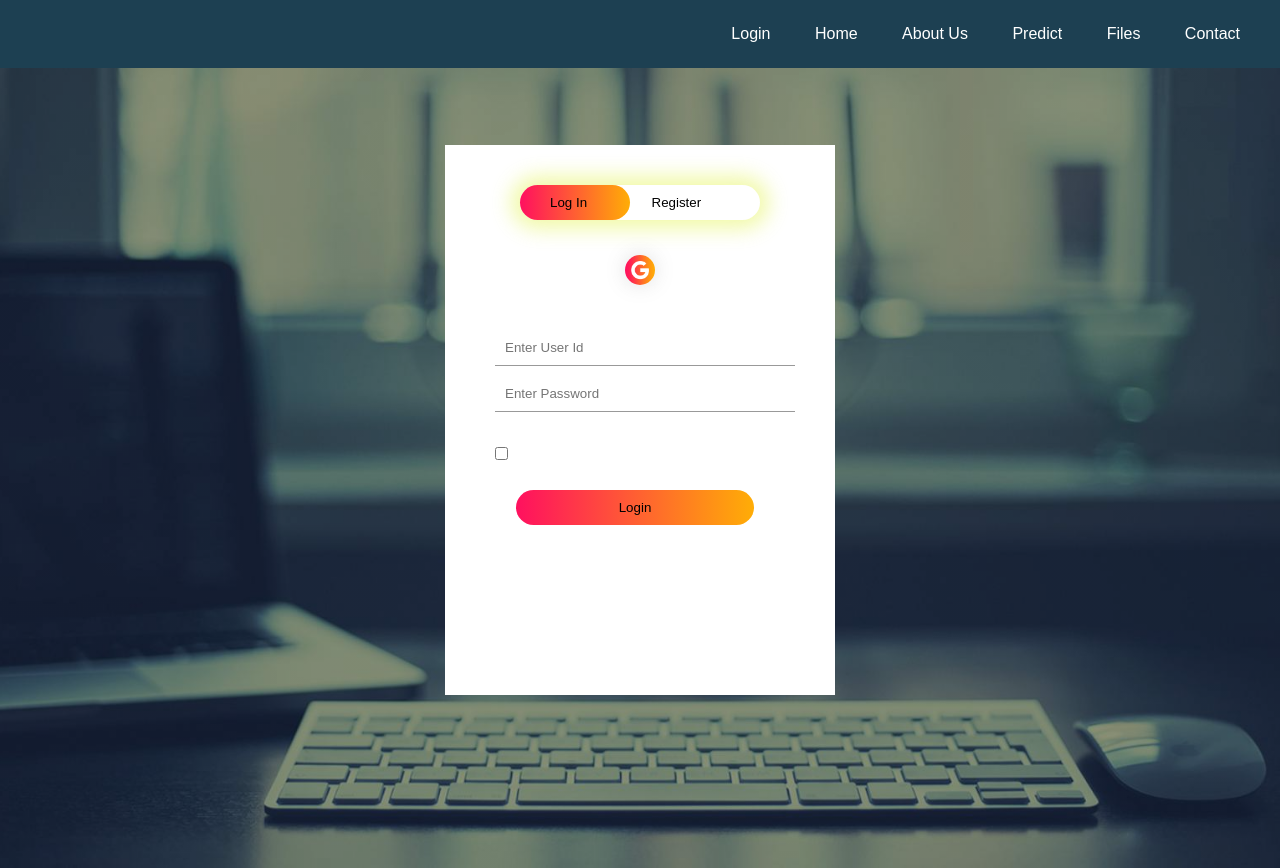
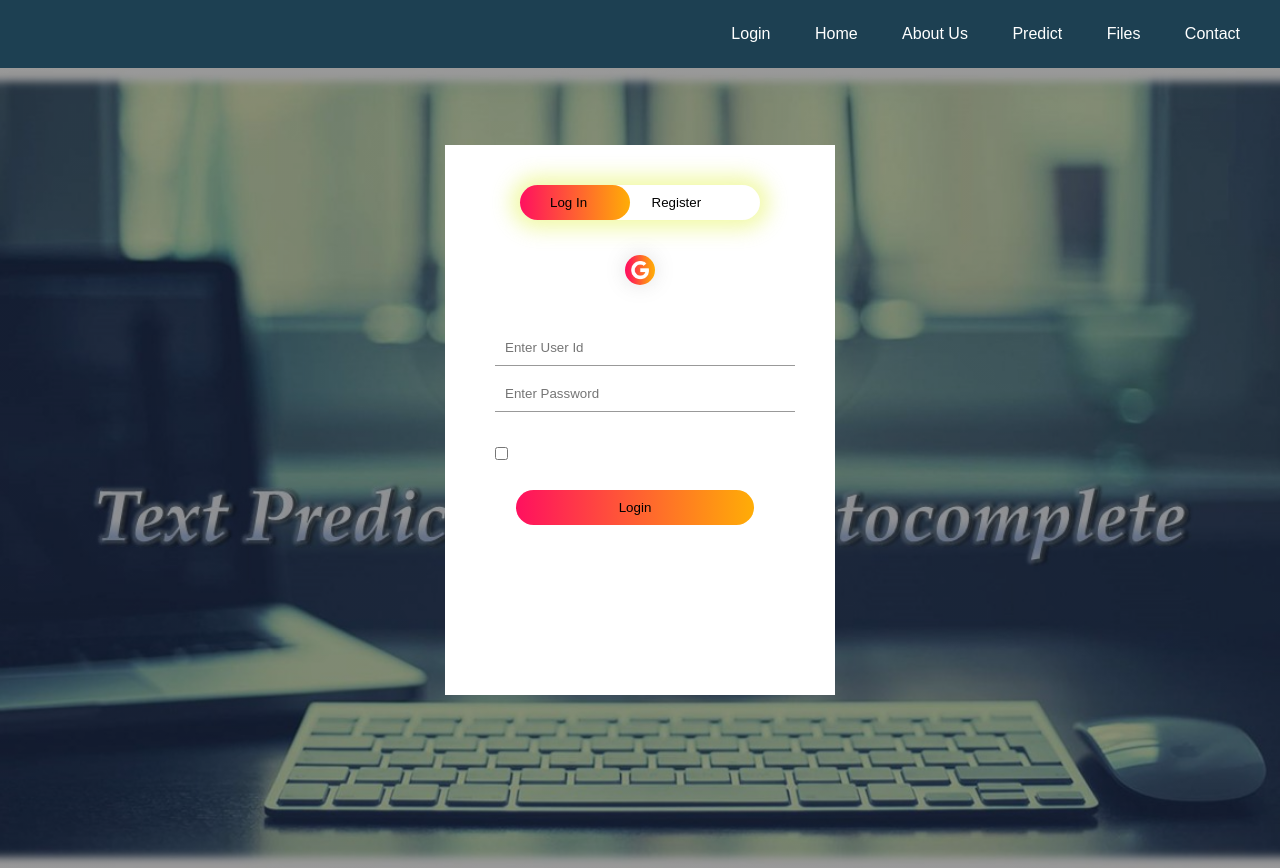
Before and after one commit to RutujaGurav07/text-prediction-using-roberta-, a Flask app: page /login in a window 1280 px wide. Run offline with Flask 2, Linux system fonts and the light colour scheme.

Commit message:
Update login.css

```diff
--- a/static/css/login.css
+++ b/static/css/login.css
@@ -7,7 +7,7 @@
 .main {
     height: 100%;
     width: 100%;
-    background-image: linear-gradient(rgba(0, 0, 0, 0.4), rgba(0, 0, 0, 0.4)), url(/static/photos/bg1.jpg);
+    background-image: linear-gradient(rgba(0, 0, 0, 0.4), rgba(0, 0, 0, 0.4)), url(/static/photos/bg.jpg);
     background-position: center;
     background-size: cover;
     position: absolute;
```
